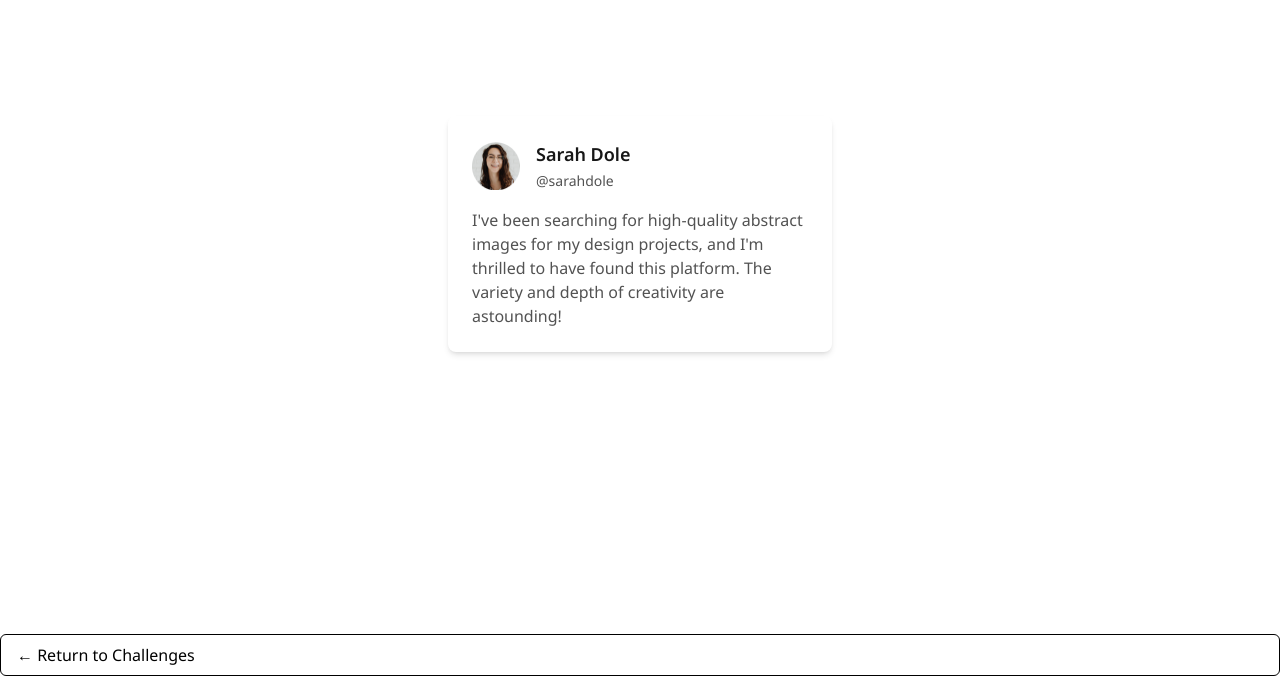
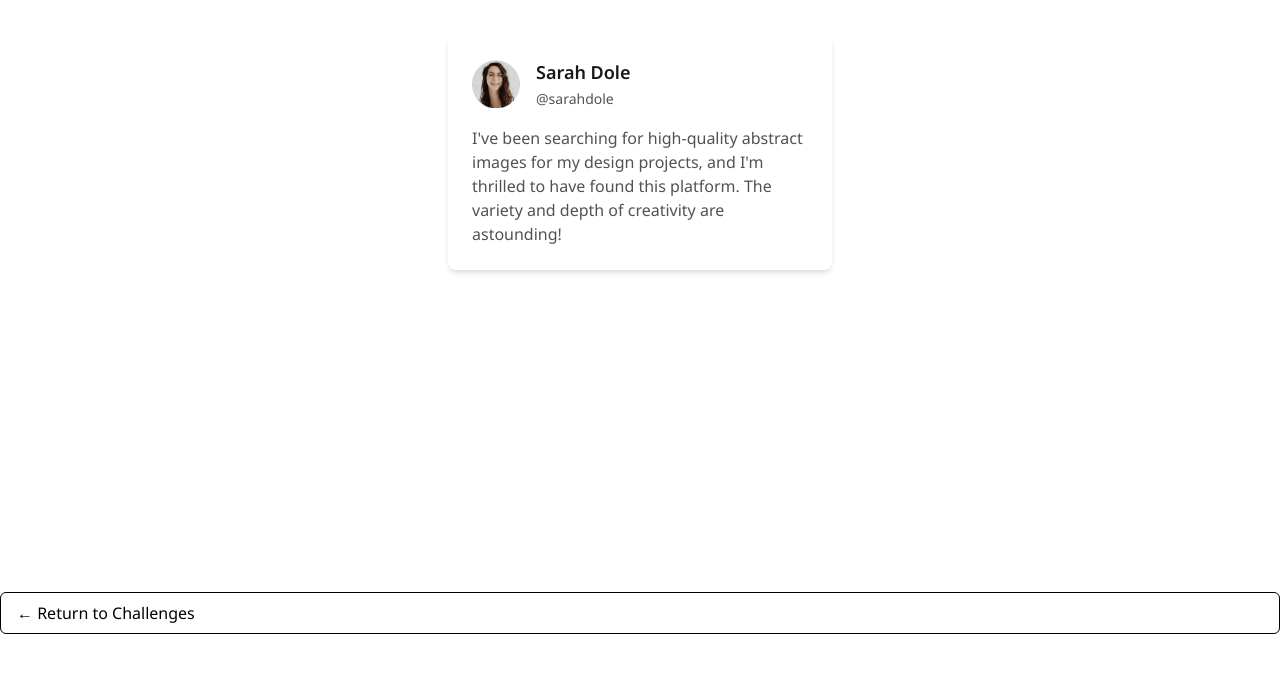
Before and after one commit to mjaus29/gfe, a Next.js app: page /testimonial-card in a window 1280 px wide. Shown: the part 166-842 px from the top of the page. After the commit the page ends 800 px from the top, so only its background shows below. Built offline with nearby package versions, Linux system fonts and the light colour scheme.

Commit message:
fix: adjust layout styles for ChallengeLayout and TestimonialCard components

```diff
--- a/app/(challenge)/layout.tsx
+++ b/app/(challenge)/layout.tsx
@@ -11,7 +11,7 @@ export default function ChallengeLayout({
 
       <Link
         href="/"
-        className="inline-flex items-center gap-2 rounded-md border border-black bg-white px-4 py-2 text-black transition hover:bg-black hover:text-white dark:border-white dark:bg-black dark:text-white dark:hover:bg-white dark:hover:text-black"
+        className="fixed right-0 bottom-0 left-0 inline-flex items-center gap-2 rounded-md border border-black bg-white px-4 py-2 text-black transition hover:bg-black hover:text-white dark:border-white dark:bg-black dark:text-white dark:hover:bg-white dark:hover:text-black"
         aria-label="Return to challenges"
       >
         ← Return to Challenges
--- a/components/testimonialCard/designs/TestimonialCard.tsx
+++ b/components/testimonialCard/designs/TestimonialCard.tsx
@@ -13,8 +13,8 @@ const TestimonialCard = ({
   message,
 }: TestimonialCardProps) => {
   return (
-    <div className="container-layout flex min-h-screen items-center justify-center">
-      <div className="flex max-w-sm flex-col gap-4 rounded-lg p-6 shadow-md">
+    <div className="container-layout flex justify-center">
+      <div className="mt-50 flex max-w-sm flex-col gap-4 rounded-lg p-6 shadow-md">
         <div className="flex items-center gap-4">
           <Image
             src={image}
```
